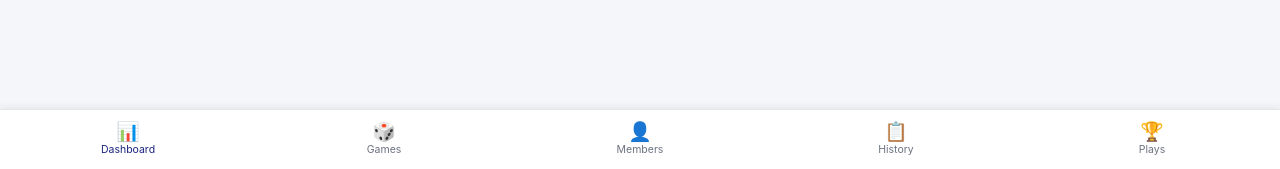
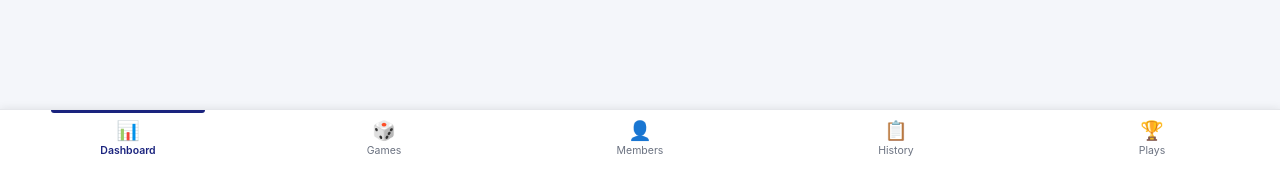
Before and after one commit to ballewcifer/BoardGameLibrary, a Flask app: page / in a window 1280 px wide. Shown: the part 631-800 px from the top of the page. Run offline with Flask 3, Linux system fonts and the light colour scheme; data that the repository does not hold is empty; some libraries are stand-ins or nearby versions.

Commit message:
Desktop/web v6.4.2: fix mouse scroll on all tabs; nicer tab styling; web nav active indicator
Co-Authored-By: Claude Sonnet 4.6 <noreply@anthropic.com>

```diff
--- a/version.py
+++ b/version.py
@@ -3,4 +3,4 @@
 All build scripts, the About dialog, and GitHub Actions read from here.
 Bump this string, commit, tag, and push — everything else follows.
 """
-__version__ = "6.4.1"
+__version__ = "6.4.2"
--- a/web/static/style.css
+++ b/web/static/style.css
@@ -77,11 +77,23 @@ img { max-width: 100%; display: block; }
 .nav-item {
   flex: 1; display: flex; flex-direction: column;
   align-items: center; justify-content: center;
-  color: var(--muted); font-size: .7rem; gap: 2px;
+  position: relative;
+  color: var(--muted); font-size: .7rem; gap: 3px;
   transition: color .15s;
+  text-decoration: none;
 }
 .nav-item.active { color: var(--navy); }
+.nav-item.active::before {
+  content: '';
+  position: absolute;
+  top: 0; left: 20%; right: 20%;
+  height: 3px;
+  background: var(--navy);
+  border-radius: 0 0 3px 3px;
+}
 .nav-icon { font-size: 1.25rem; line-height: 1; }
+.nav-label { font-size: .7rem; }
+.nav-item.active .nav-label { font-weight: 600; }
 
 /* ── Flash messages ───────────────────────────────────────────────────────── */
 .flash-container { padding: 8px 16px 0; }
```
Also changed, not shown: 1 other file.
